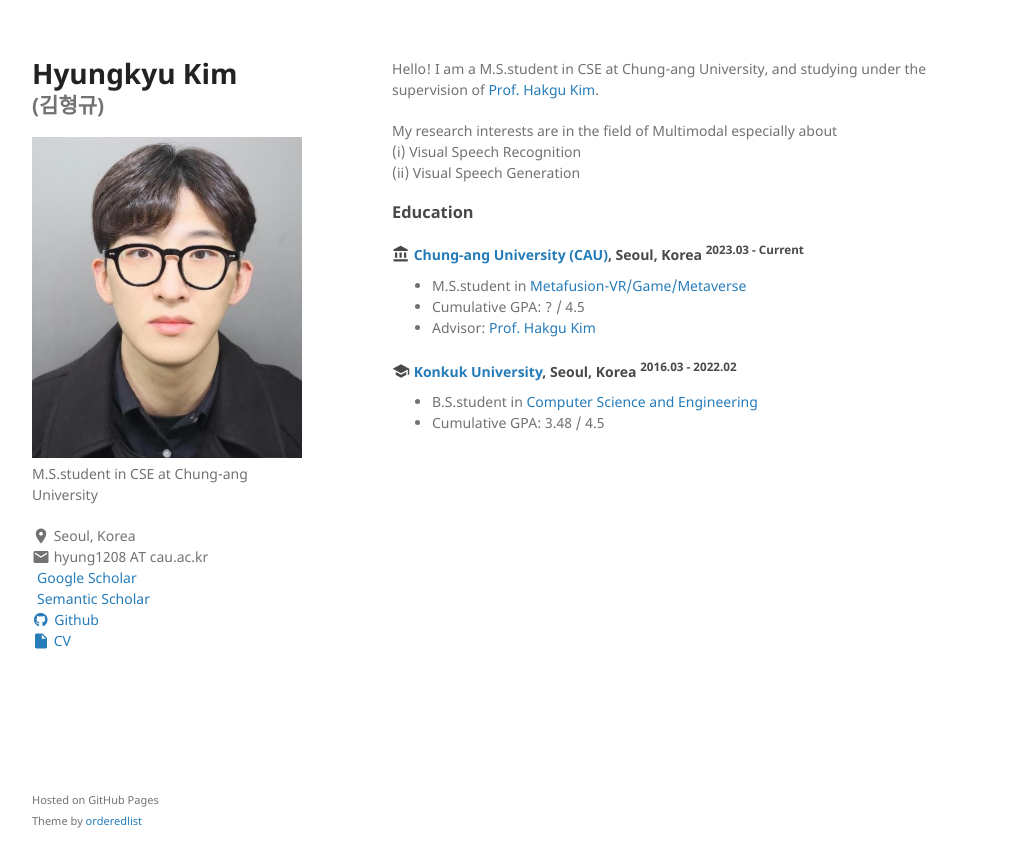
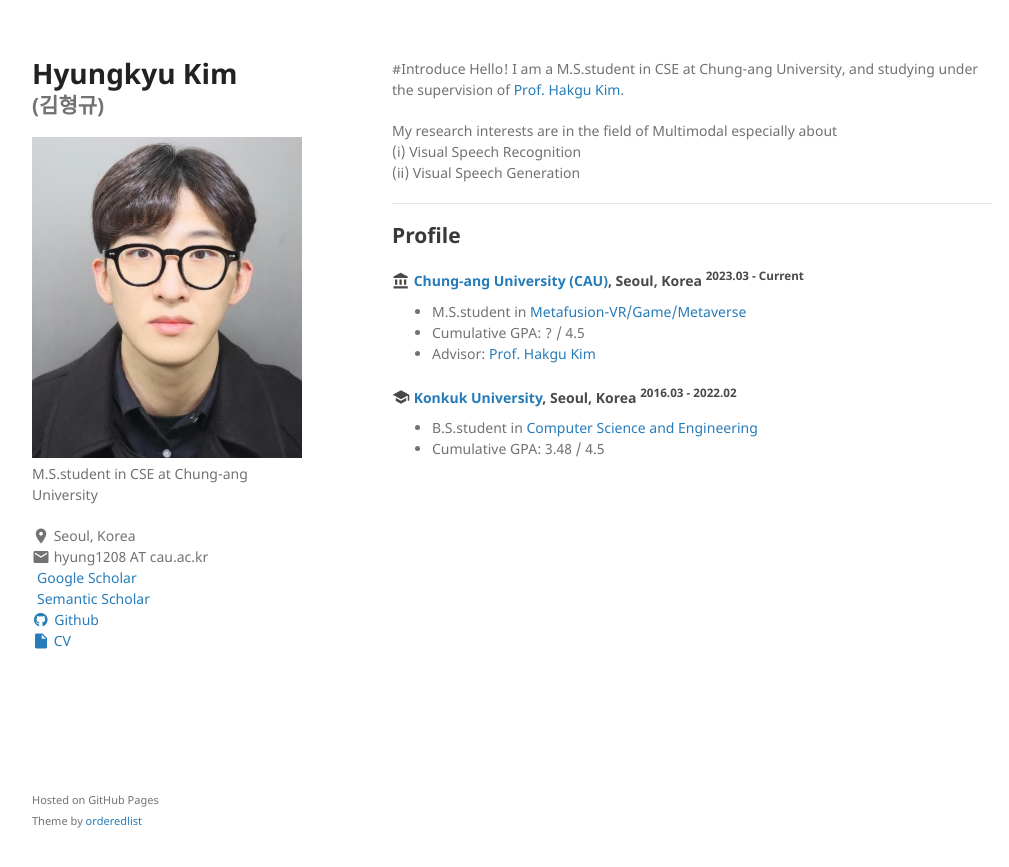
Before and after one commit to kimhyungkyu-1208/HYUNG-KYU-KIM, a Jekyll site: the page built from index.md, in a window 1280 px wide. Shown: the top 867 px of the page, without its empty margins (128-1137 px from the left). Built offline with Jekyll 4.4.1, drawn with Linux system fonts in a browser that asks for light colours; a style sheet for code colours, icons or effects is not loaded.

Commit message:
update index.md

```diff
--- a/index.md
+++ b/index.md
@@ -1,7 +1,7 @@
 ---
 layout: default
 ---
-
+#Introduce
 Hello!
 I am a M.S.student in CSE at Chung-ang University, and studying under the supervision of [Prof. Hakgu Kim](https://www.irislab.cau.ac.kr/members/pi).
 
@@ -9,8 +9,9 @@ My research interests are in the field of Multimodal especially about\
 (i) Visual Speech Recognition\
 (ii) Visual Speech Generation
 
+* * *
 
-### Education
+## Profile
 
 <h4 class="education">
   <i class="material-icons md-18">account_balance</i>
```
Also changed, not shown: 3 other files.
